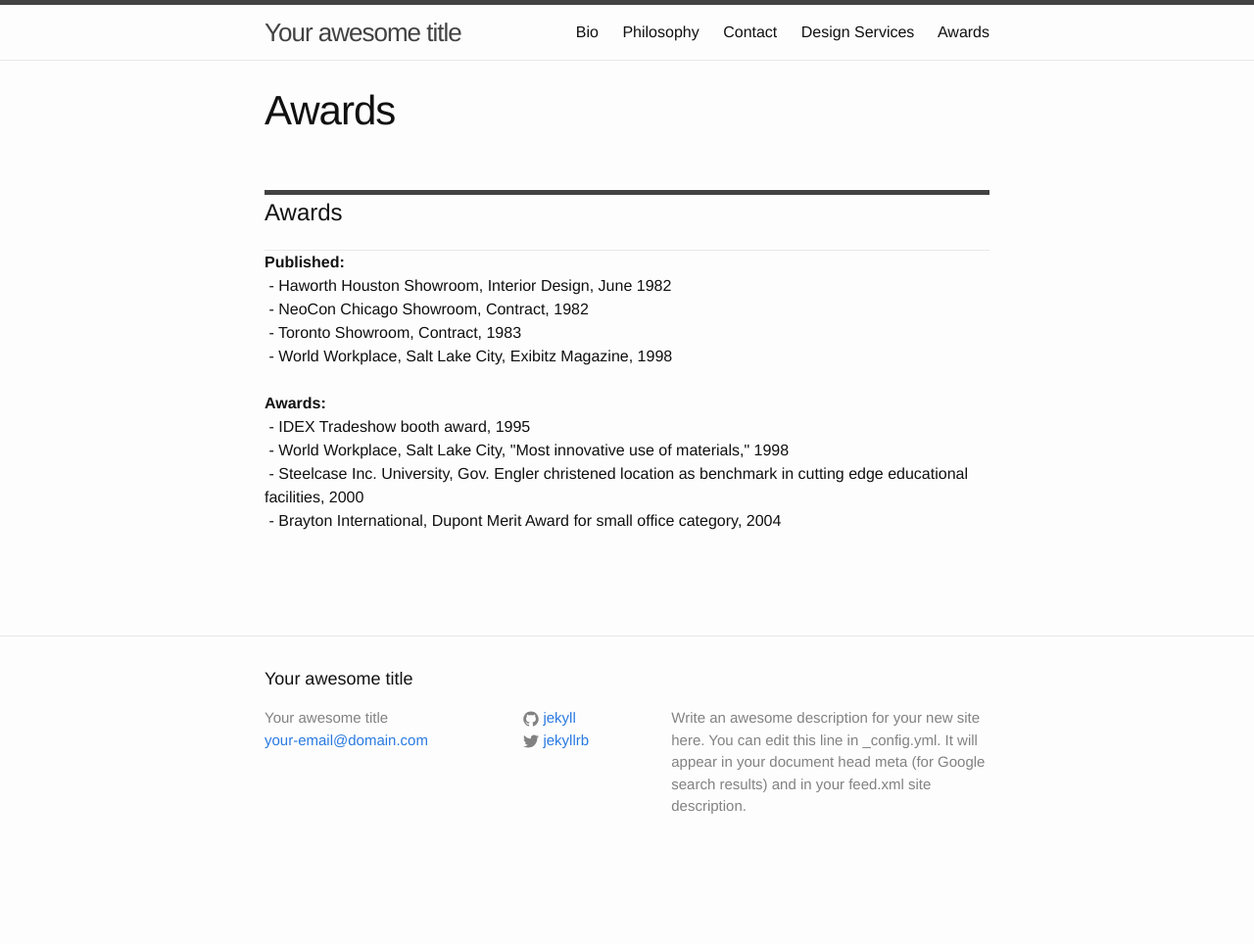
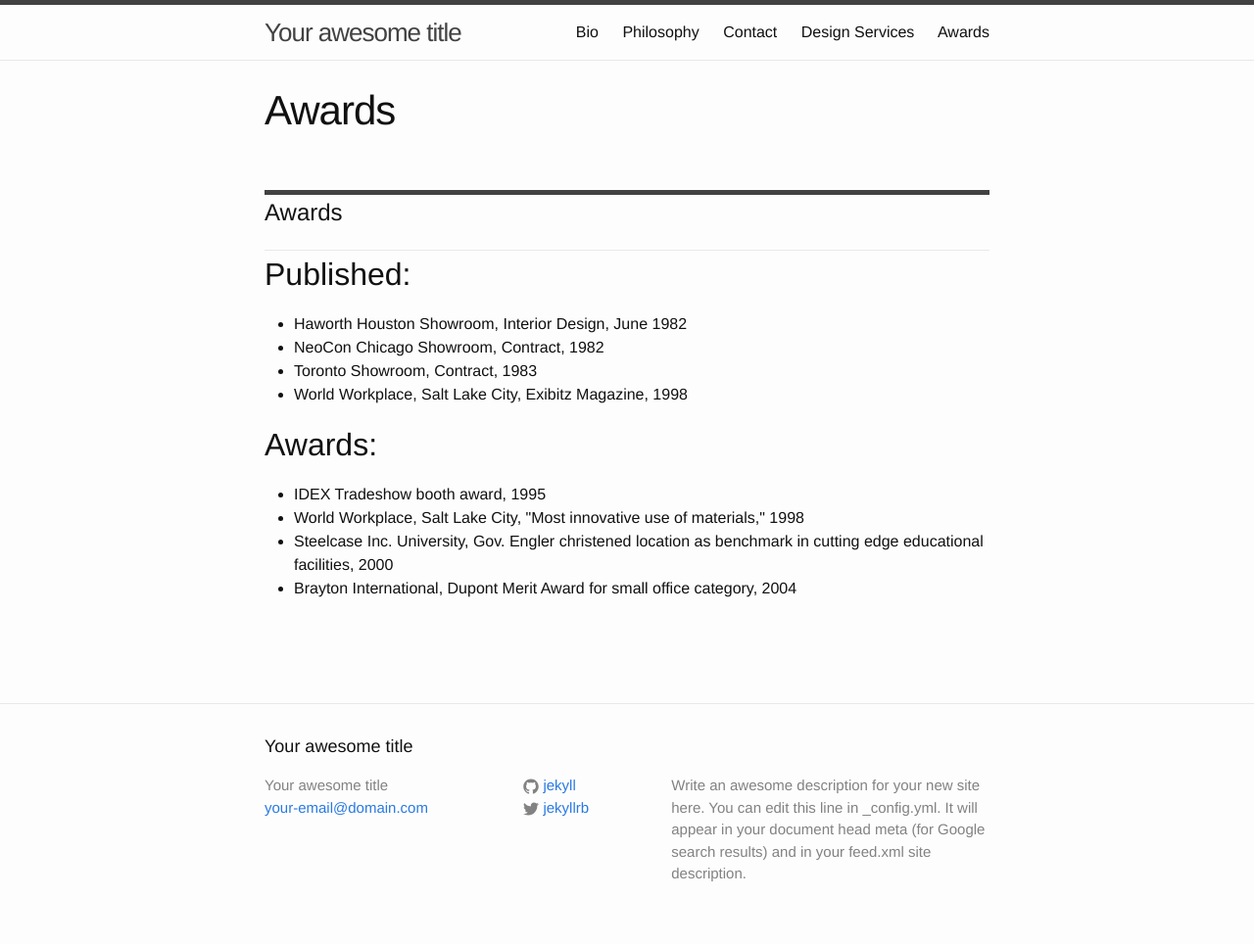
Before and after one commit to intraspacedesign/intraspacedesign.net.bk, a Jekyll site: the page built from awards/index.html, in a window 1280 px wide. Shown: the whole page at 98% size. Built offline with Jekyll 4.4.1, drawn with Linux system fonts in a browser that asks for light colours; before the commit the page ends 900 px from its top, so only the background shows below that.

Commit message:
add lists for awards

```diff
--- a/awards/index.html
+++ b/awards/index.html
@@ -2,11 +2,35 @@
 layout: page
 title: Awards
 permalink: /awards/
+
+published:
+  - Haworth Houston Showroom, Interior Design, June 1982
+  - NeoCon Chicago Showroom, Contract, 1982
+  - Toronto Showroom, Contract, 1983
+  - World Workplace, Salt Lake City, Exibitz Magazine, 1998
+
+awards:
+  - IDEX Tradeshow booth award, 1995
+  - World Workplace, Salt Lake City, "Most innovative use of materials," 1998
+  - Steelcase Inc. University, Gov. Engler christened location as benchmark in cutting edge educational facilities, 2000
+  - Brayton International, Dupont Merit Award for small office category, 2004
 ---
 
 <div class="page-content">
   <header class="site-header">
     <h1 class="editable">Awards</h1>
   </header>
-  <p class="editable"><strong>Published: </strong><br />&nbsp;- Haworth Houston Showroom, Interior Design, June 1982<br />&nbsp;- NeoCon Chicago Showroom, Contract, 1982<br />&nbsp;- Toronto Showroom, Contract, 1983<br />&nbsp;- World Workplace, Salt Lake City, Exibitz Magazine, 1998<br /><br /><strong>Awards: </strong><br />&nbsp;- IDEX Tradeshow booth award, 1995<br />&nbsp;- World Workplace, Salt Lake City, "Most innovative use of materials," 1998<br />&nbsp;- Steelcase Inc. University, Gov. Engler christened location as benchmark in cutting edge educational facilities, 2000<br />&nbsp;- Brayton International, Dupont Merit Award for small office category, 2004</p>
+  <h2 class="editable">Published:</h2>
+  <ul>
+    {% for published in page.published %}
+    <li>{{ published }}</li>
+    {% endfor %}
+  </ul>
+
+  <h2 class="editable">Awards:</h2>
+  <ul>
+    {% for award in page.awards %}
+    <li>{{ award }}</li>
+    {% endfor %}
+  </ul>
 </div>
```
